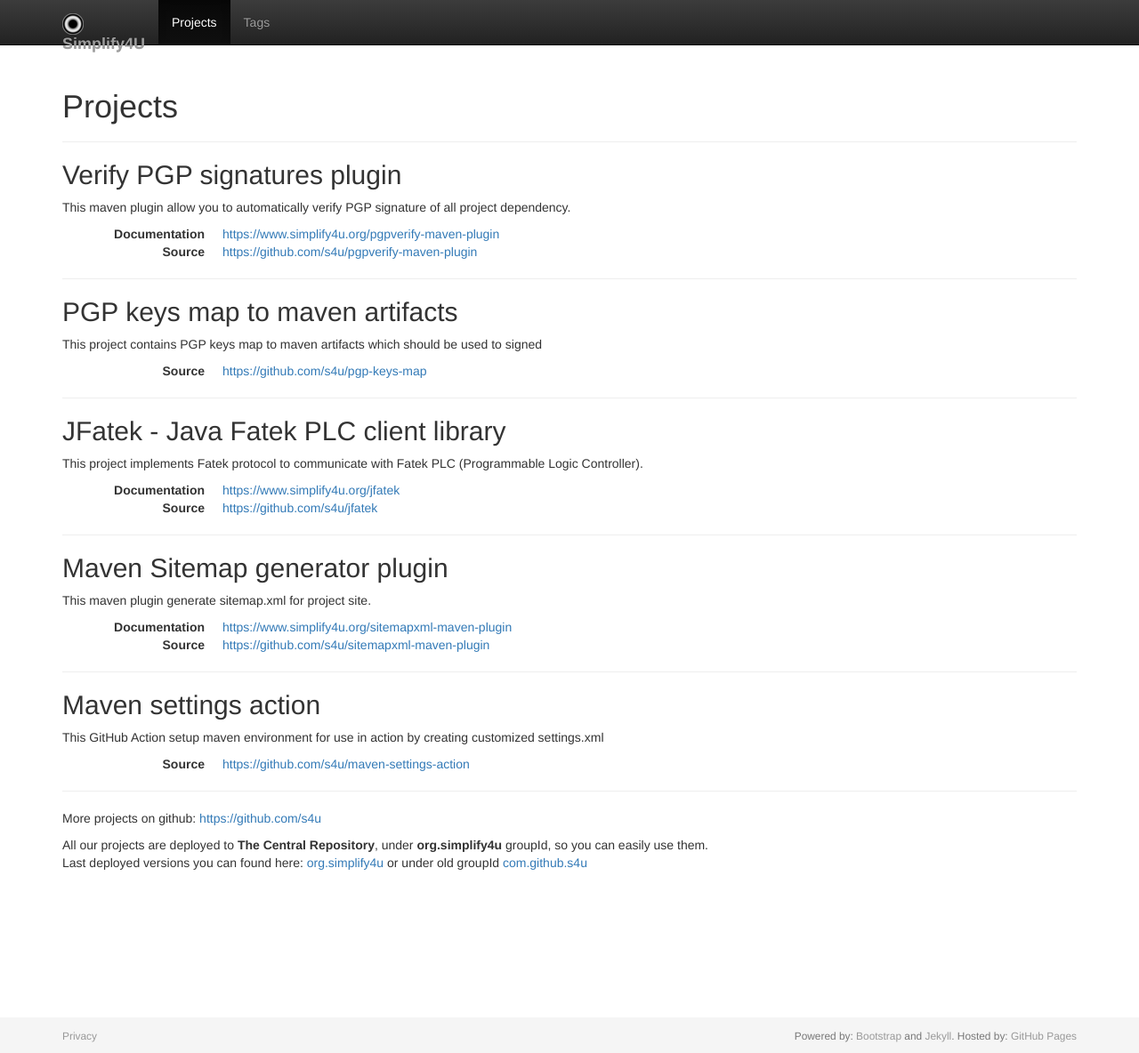
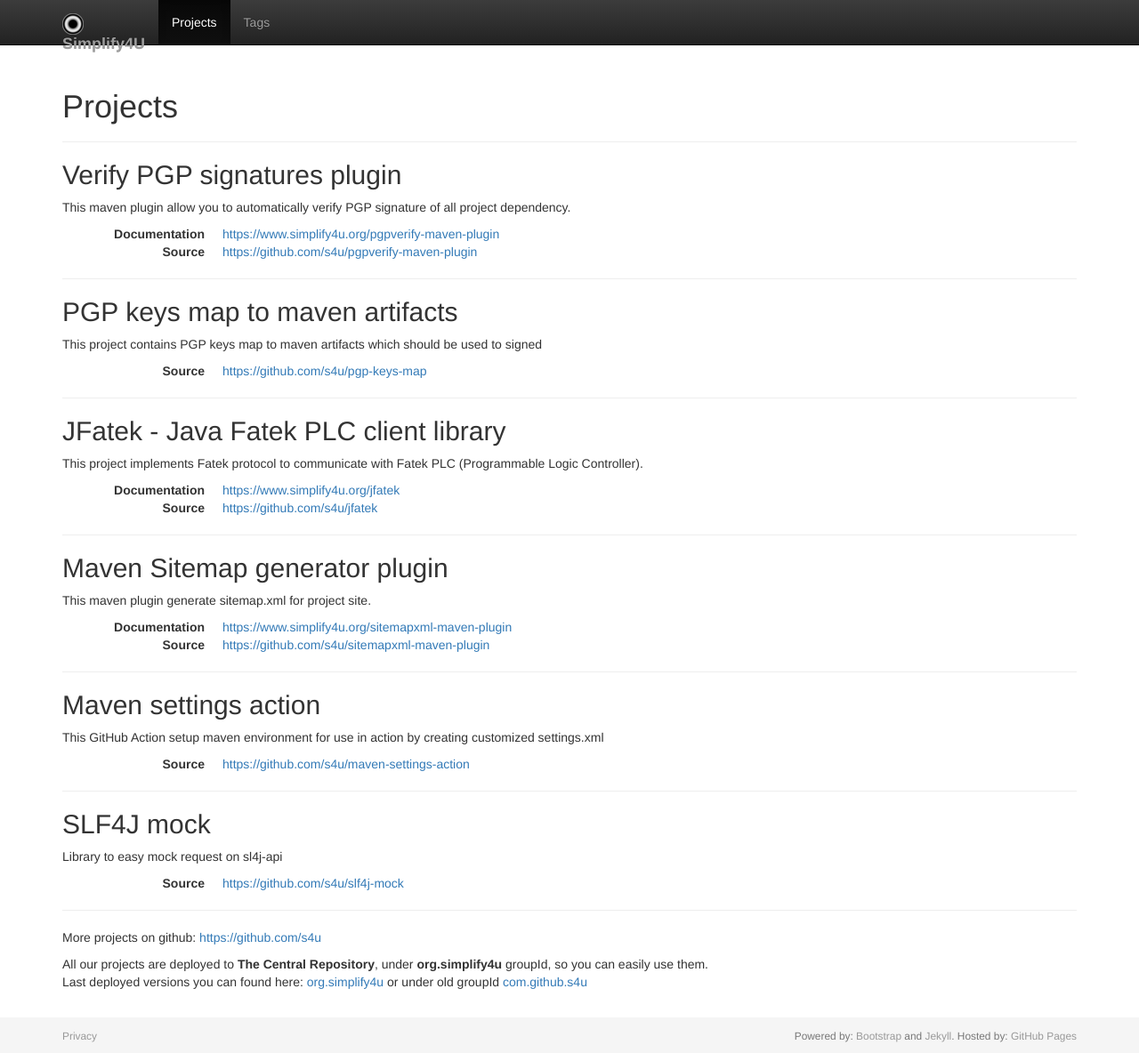
Before and after one commit to s4u/s4u.github.io, a Jekyll site: the page built from projects.md, in a window 1280 px wide and 1184 px high. Shown: the whole window at 89% size. Built offline with Jekyll 4.4.1, drawn with Linux system fonts in a browser that asks for light colours; nearby versions of some CDN libraries; comment, search, counter and statistics services are not loaded.

Commit message:
new project slf4j-mock

```diff
--- a/projects.md
+++ b/projects.md
@@ -60,6 +60,14 @@ This GitHub Action setup maven environment for use in action by creating customi
 Source
 : <https://github.com/s4u/maven-settings-action>
 
+---
+## SLF4J mock
+
+Library to easy mock request on sl4j-api
+
+{:.dl-horizontal}
+Source
+: <https://github.com/s4u/slf4j-mock>
 
 ---
 More projects on github: <https://github.com/s4u>
```
